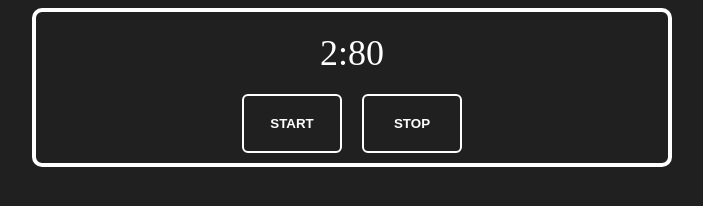
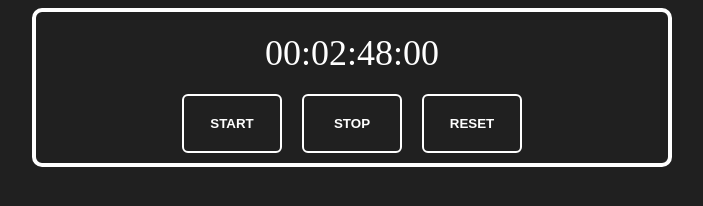
Before and after one commit to Yukihanz/Counter, a plain HTML site: page index.html in a window 1280 px wide. Both pictures are taken after a click on the button "START". Shown: the whole page, without its empty margins (288-991 px from the left). Drawn offline with Linux system fonts and the light colour scheme.

Commit message:
counter code has been remake using Date() object instead of setInterval() function

```diff
--- a/index.html
+++ b/index.html
@@ -9,10 +9,11 @@
 </head>
 <body>
     <div class="time">
-        <p><span id="seconds">00</span>:<span id="centiseconds">00</span></p>
+        <p><span id="hours">00</span>:<span id="minutes">00</span>:<span id="seconds">00</span>:<span id="centiseconds">00</span></p>
         <div class="buttons">
             <button id="start">START</button>
             <button id="stop">STOP</button>
+            <button id="reset">RESET</button>
         </div>
     </div>
 <script src="script.js"></script>
--- a/script.js
+++ b/script.js
@@ -1,4 +1,59 @@
-var seconds = 0;
+var data = new Date();
+
+var elemCentiseconds = document.getElementById('centiseconds');
+var elemSeconds = document.getElementById('seconds');
+var elemMinutes = document.getElementById('minutes');
+var elemHours = document.getElementById('hours');
+var startCounter = document.getElementById('start');
+var stopCounter = document.getElementById('stop');
+var interval;
+
+var time1 = 0;
+startCounter.onclick = function() {
+    time1 = Date.now();
+    interval = setInterval(count, 16);
+}
+
+stopCounter.onclick = function () {
+
+}
+
+function count() {
+    var timeNow1 = Date.now() - time1;
+    timeNow1 *= 60; //speed up for tests
+    var seconds = Math.floor(timeNow1/1000)
+    seconds = seconds - Math.floor(timeNow1/60000)*60
+
+    var minutes = Math.floor(timeNow1/60000)
+    minutes = minutes - Math.floor(timeNow1/3600000)*60
+
+    var hours = Math.floor(timeNow1/3600000)
+
+    var centiseconds = timeNow1.toString().slice(-3,-1);
+
+
+    if (hours < 10) {
+        elemHours.innerHTML = "0" + hours;
+    } else {
+        elemHours.innerHTML = hours;
+    }
+
+    if (minutes < 10) {
+        elemMinutes.innerHTML = "0" + minutes;
+    } else {
+        elemMinutes.innerHTML = minutes;
+    }
+
+    if (seconds < 10) {
+        elemSeconds.innerHTML = "0" + seconds;
+    } else {
+        elemSeconds.innerHTML = seconds;
+    }
+
+    elemCentiseconds.innerHTML = centiseconds;
+}
+
+/*var seconds = 0;
 var centiseconds = 0;
 var interval = 0;
 var elemSeconds = document.getElementById('seconds');
@@ -23,4 +78,4 @@ function count() {
     }
     elemSeconds.innerHTML = seconds;
     elemCentiseconds.innerHTML = centiseconds;
-}
+}*/
```
